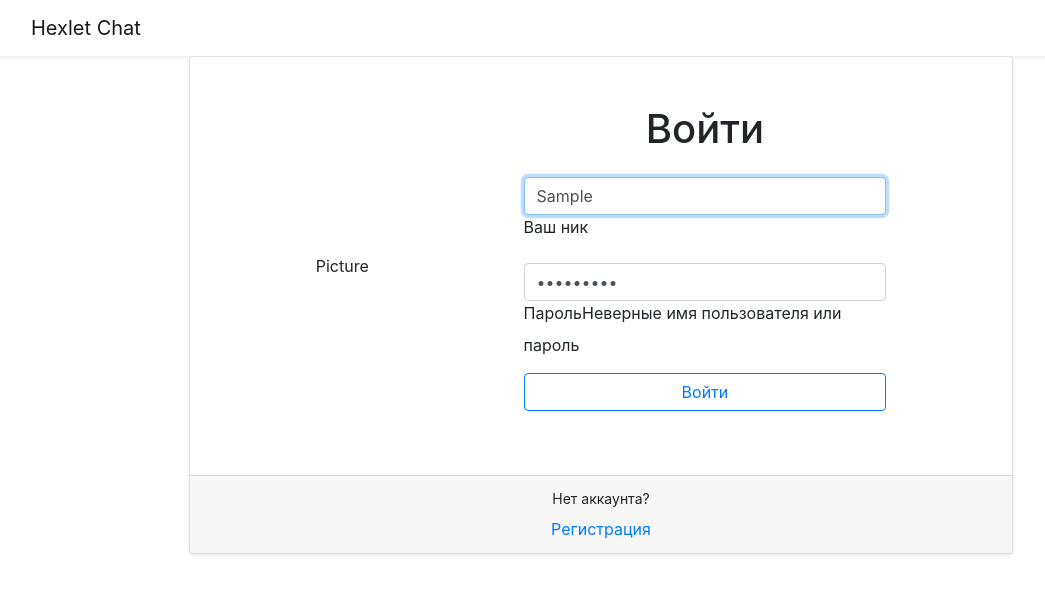
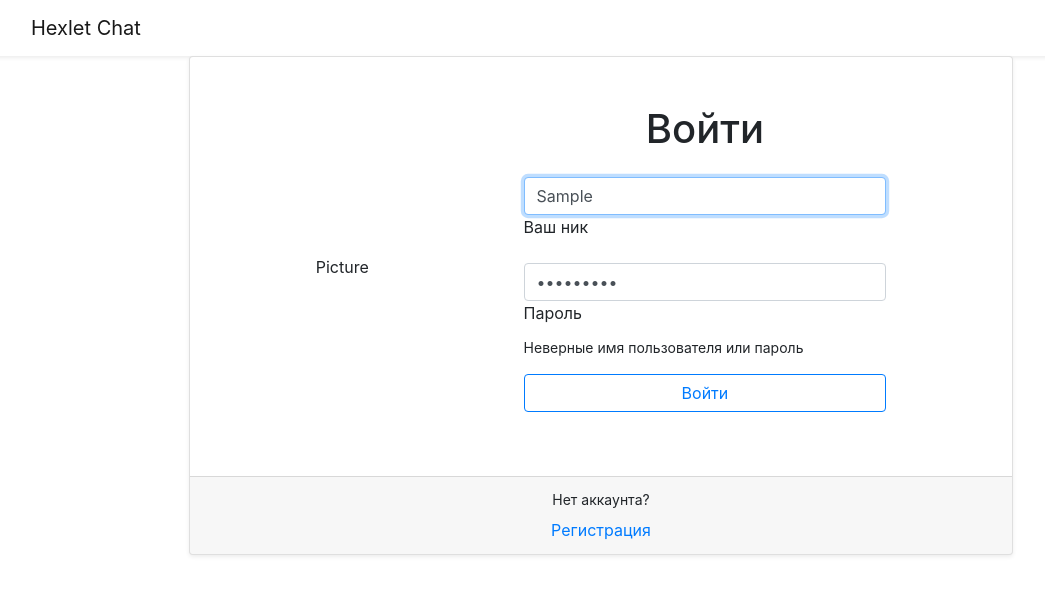
Before and after one commit to lev33/frontend-project-lvl4, a React app: page /login in a window 1280 px wide. Both pictures are taken after typing "Sample", "Sample123" into the empty fields and a click on the button "Войти". Shown: the top 594 px of the page, without its empty margins (39-1084 px from the left). Built offline with nearby package versions, Linux system fonts and the light colour scheme; no server answers; the HTML template or start-up script is replaced by a standard one.

Commit message:
add isAuthFailed

```diff
--- a/src/components/LoginPage.jsx
+++ b/src/components/LoginPage.jsx
@@ -93,7 +93,9 @@ const LoginPage = () => {
                   <FormLabel htmlFor="username">{t('login.password')}</FormLabel>
                   {isAuthFailed
                     && (
-                      t('login.invalidUsernameOrPassword')
+                      <Form.Text type="invalid">
+                        {t('login.invalidUsernameOrPassword')}
+                      </Form.Text>
                   )}
                 </FormGroup>
                 <Button type="submit" className="w-100 mb-3" variant="outline-primary">{t('login.logIn')}</Button>
```
